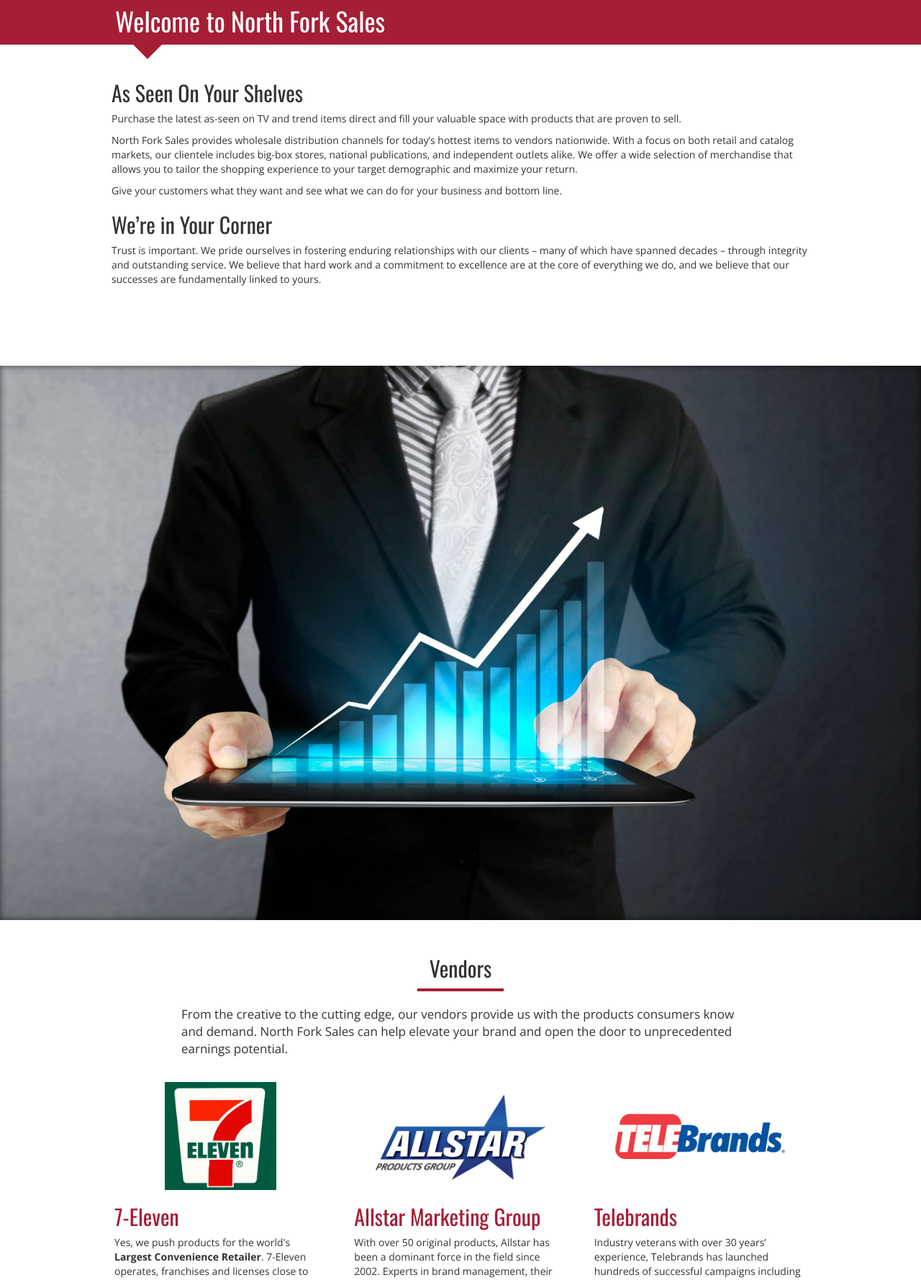
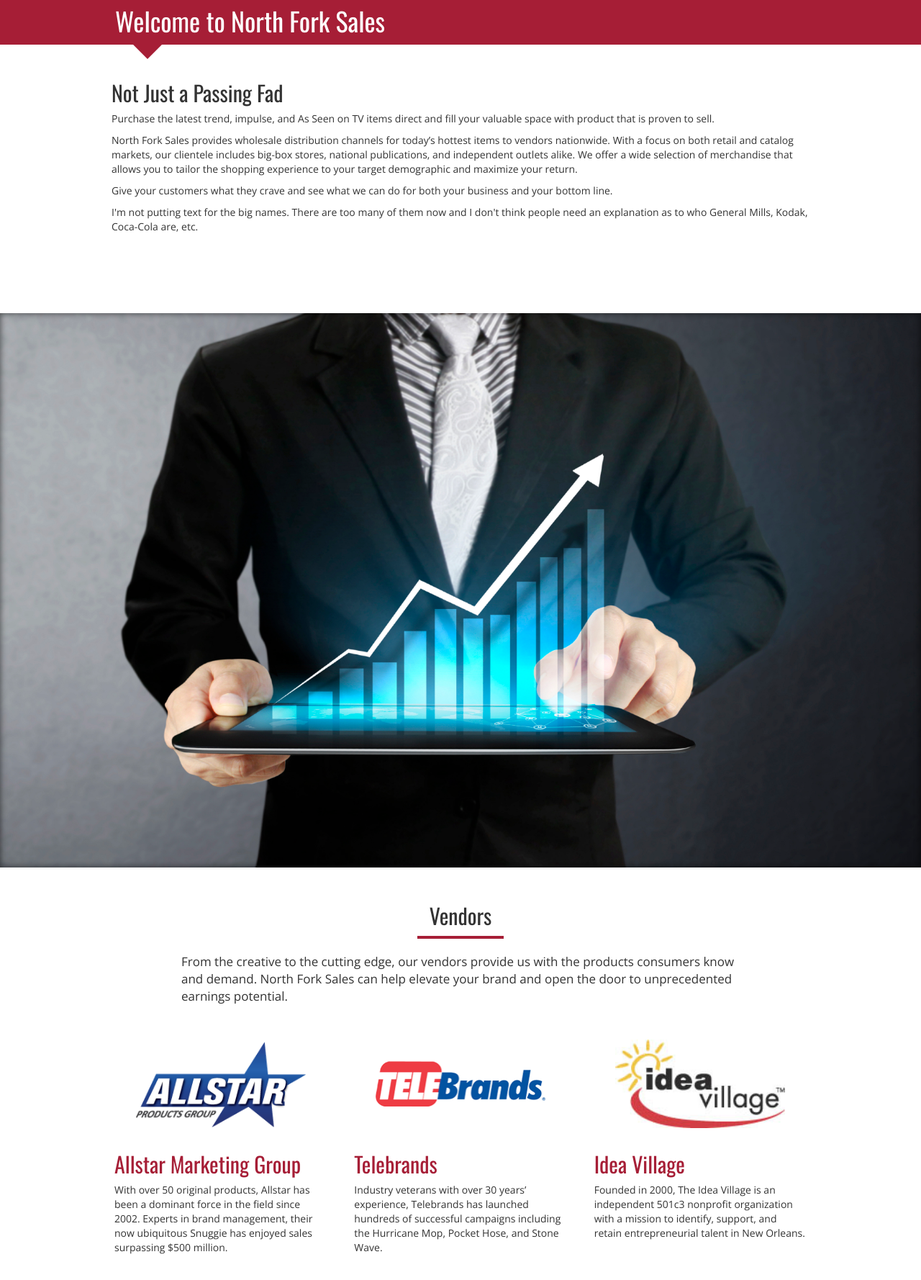
Before and after one commit to 91ferns/NorthForkSales, a Jekyll site: the page built from index.html, in a window 1280 px wide, cut to the strip 829-2607 px from the top of the page. Shown: the whole strip at 72% size. Built offline with Jekyll 4.4.1, drawn with Linux system fonts in a browser that asks for light colours; nearby versions of some CDN libraries; some of the changed text lies outside the part shown.

Commit message:
Added new vendors

```diff
--- a/index.html
+++ b/index.html
@@ -23,19 +23,15 @@
 	<div class="container with-tab" style="padding-bottom: 100px;">
 
 		<div class="content">
-			<h2>As Seen On Your Shelves</h2>
+			<h2>Not Just a Passing Fad</h2>
 
-			<p>Purchase the latest as-seen on TV and trend items direct and fill your valuable space with products that are proven to sell.</p>
+			<p>Purchase the latest trend, impulse, and As Seen on TV items direct and fill your valuable space with product that is proven to sell.</p>
 
-			<p>North Fork Sales provides wholesale distribution channels for today’s hottest items to vendors nationwide. With a focus on both retail and catalog markets, our clientele includes big-box stores, national publications, and independent outlets alike.
-				We offer a wide selection of merchandise that allows you to tailor the shopping experience to your target demographic and maximize your return.</p>
+			<p>North Fork Sales provides wholesale distribution channels for today’s hottest items to vendors nationwide. With a focus on both retail and catalog markets, our clientele includes big-box stores, national publications, and independent outlets alike. We offer a wide selection of merchandise that allows you to tailor the shopping experience to your target demographic and maximize your return.</p>
 
-			<p>Give your customers what they want and see what we can do for your business and bottom line.</p>
+			<p>Give your customers what they crave and see what we can do for both your business and your bottom line.</p>
 
-			<h2>We’re in Your Corner</h2>
-
-			<p>Trust is important. We pride ourselves in fostering enduring relationships with our clients – many of which have spanned decades – through integrity and outstanding service. We believe that hard work and a commitment to excellence are at the core of
-				everything we do, and we believe that our successes are fundamentally linked to yours.</p>
+			<p>I'm not putting text for the big names. There are too many of them now and I don't think people need an explanation as to who General Mills, Kodak, Coca-Cola are, etc.</p>
 
 		</div>
 		<!-- /.content -->
@@ -54,14 +50,6 @@
 	<p style="padding: 20px 0; margin: 0 auto; max-width: 80%; font-size: 17px;">From the creative to the cutting edge, our vendors provide us with the products consumers know and demand. North Fork Sales can help elevate your brand and open the door to unprecedented earnings potential.</p>
 
 	<div class="row">
-
-		<div class="col-lg-4">
-			<div class="thumbnail">
-				<div class="wrapper" style="background-image: url({{ '/img/vendors/711.jpg' | prepend: site.baseurl }})"></div>
-				<h2>7-Eleven</h2>
-				<p>Yes, we push products for the world's <strong>Largest Convenience Retailer</strong>. 7-Eleven operates, franchises and licenses close to 8,700 convenience stores in the U.S. and Canada</p>
-			</div>
-		</div>
 
 		<div class="col-lg-4">
 			<div class="thumbnail">
@@ -87,6 +75,10 @@
 			</div>
 		</div>
 
+	</div>
+
+	<div class="row">
+
 		<div class="col-lg-4">
 			<div class="thumbnail">
 				<div class="wrapper" style="background-image: url({{ '/img/vendors/northernresponse.jpg' | prepend: site.baseurl }})"></div>
@@ -109,6 +101,146 @@
 				<h2>Shark Tank</h2>
 				<p>Shark Tank is a reality TV show about the Sharks -- tough, self-made, multi-millionaire and billionaire tycoons -- who continue their search to invest in the best businesses and products that America has to offer. These Sharks rely on North Fork Sales
 					to bring their products to market.</p>
+			</div>
+		</div>
+
+	</div>
+
+	<div class="row">
+
+		<div class="col-lg-4">
+			<div class="thumbnail">
+				<div class="wrapper" style="background-image: url({{ '/img/vendors/lifetimebrands.png' | prepend: site.baseurl }})"></div>
+				<h2>Lifetime Brands</h2>
+				<p>Global provider of home goods including kitchen and tableware.</p>
+			</div>
+		</div>
+
+		<div class="col-lg-4">
+			<div class="thumbnail">
+				<div class="wrapper" style="background-image: url({{ '/img/vendors/tristarproducts.png' | prepend: site.baseurl }})"></div>
+				<h2>TriStar Products</h2>
+				<p>Visonary creators of the Ab Roller, Copper Chef, and more.</p>
+			</div>
+		</div>
+
+		<div class="col-lg-4">
+			<div class="thumbnail">
+				<div class="wrapper" style="background-image: url({{ '/img/vendors/ontelproducts.png' | prepend: site.baseurl }})"></div>
+				<h2>Ontel Products</h2>
+				<p>A leader in Direct Response Marketing and Distribution since 1994.</p>
+			</div>
+		</div>
+
+	</div>
+
+	<div class="row">
+
+		<div class="col-lg-4">
+			<div class="thumbnail">
+				<div class="wrapper" style="background-image: url({{ '/img/vendors/rapidbrands.png' | prepend: site.baseurl }})"></div>
+				<h2>Rapid Brands</h2>
+				<p>Creator of the <em>Rapid Ramen Cooker</em>, boasts 4 million units sold and an entire line of convenience cookery.</p>
+			</div>
+		</div>
+
+		<div class="col-lg-4">
+			<div class="thumbnail">
+				<div class="wrapper" style="background-image: url({{ '/img/vendors/fabrique.png' | prepend: site.baseurl }})"></div>
+				<h2>Fabrique</h2>
+				<p>Creator of the <em>Rapid Ramen Cooker</em>, boasts 4 million units sold and an entire line of convenience cookery.</p>
+			</div>
+		</div>
+
+		<div class="col-lg-4">
+			<div class="thumbnail">
+				<div class="wrapper" style="background-image: url({{ '/img/vendors/begreenusa.png' | prepend: site.baseurl }})"></div>
+				<h2>Be Green USA</h2>
+				<p>Purvayors of eco friendly, OMRI approved indoor grow kits.</p>
+			</div>
+		</div>
+
+	</div>
+
+	<div class="row">
+
+		<div class="col-lg-4">
+			<div class="thumbnail">
+				<div class="wrapper" style="background-image: url({{ '/img/vendors/marketingresults.png' | prepend: site.baseurl }})"></div>
+				<h2>Marketing Results</h2>
+				<p>&nbsp;</p>
+			</div>
+		</div>
+
+		<div class="col-lg-4">
+			<div class="thumbnail">
+				<div class="wrapper" style="background-image: url({{ '/img/vendors/casabella.png' | prepend: site.baseurl }})"></div>
+				<h2>Casabella</h2>
+				<p>Cleaning products and organizational tools for the kitchen, bathroom, patio and home.</p>
+			</div>
+		</div>
+
+		<div class="col-lg-4">
+			<div class="thumbnail">
+				<div class="wrapper" style="background-image: url({{ '/img/vendors/supertek.png' | prepend: site.baseurl }})"></div>
+				<h2>Supertek (Canada)</h2>
+				<p>The "As Seen ON TV Specialists", Supertek designs, manufactures, markets and distributes a wide variety of TV advertised products.</p>
+			</div>
+		</div>
+
+	</div>
+
+	<div class="row">
+
+		<div class="col-lg-4">
+			<div class="thumbnail">
+				<div class="wrapper" style="background-image: url({{ '/img/vendors/att.png' | prepend: site.baseurl }})"></div>
+				<h2>AT&amp;T</h2>
+				<p>&nbsp;</p>
+			</div>
+		</div>
+
+		<div class="col-lg-4">
+			<div class="thumbnail">
+				<div class="wrapper" style="background-image: url({{ '/img/vendors/kodak.png' | prepend: site.baseurl }})"></div>
+				<h2>Kodak</h2>
+				<p>&nbsp;</p>
+			</div>
+		</div>
+
+		<div class="col-lg-4">
+			<div class="thumbnail">
+				<div class="wrapper" style="background-image: url({{ '/img/vendors/cocacola.png' | prepend: site.baseurl }})"></div>
+				<h2>Coca Cola</h2>
+				<p>&nbsp;</p>
+			</div>
+		</div>
+
+	</div>
+
+	<div class="row">
+
+		<div class="col-lg-4">
+			<div class="thumbnail">
+				<div class="wrapper" style="background-image: url({{ '/img/vendors/generalmills.png' | prepend: site.baseurl }})"></div>
+				<h2>General Mills</h2>
+				<p>&nbsp;</p>
+			</div>
+		</div>
+
+		<div class="col-lg-4">
+			<div class="thumbnail">
+				<div class="wrapper" style="background-image: url({{ '/img/vendors/westinghouse.png' | prepend: site.baseurl }})"></div>
+				<h2>Westinghouse</h2>
+				<p>&nbsp;</p>
+			</div>
+		</div>
+
+		<div class="col-lg-4">
+			<div class="thumbnail">
+				<div class="wrapper" style="background-image: url({{ '/img/vendors/bettycrocker.png' | prepend: site.baseurl }})"></div>
+				<h2>Betty Crocker</h2>
+				<p>&nbsp;</p>
 			</div>
 		</div>
 
```
Also changed, not shown: img/vendors/711.jpg (deleted), img/vendors/att.png (added), img/vendors/begreenusa.png (added), img/vendors/bettycrocker.png (added), img/vendors/casabella.png (added), img/vendors/cocacola.png (added), img/vendors/fabrique.png (added), img/vendors/generalmills.png (added), img/vendors/kodak.png (added), img/vendors/lifetimebrands.png (added), img/vendors/marketingresults.png (added), img/vendors/ontelproducts.png (added), img/vendors/rapidbrands.png (added), img/vendors/sporticulture.png (added), 3 more files.
